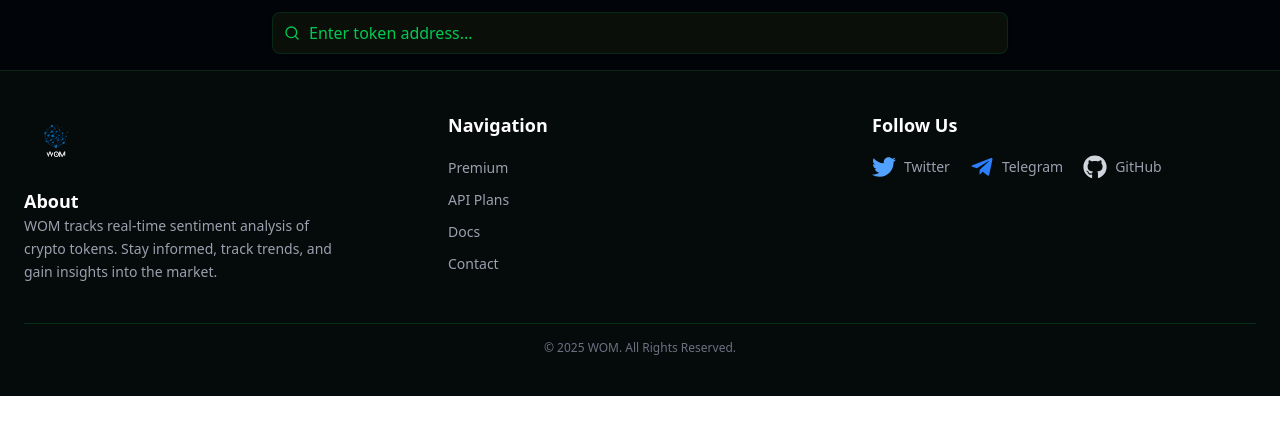
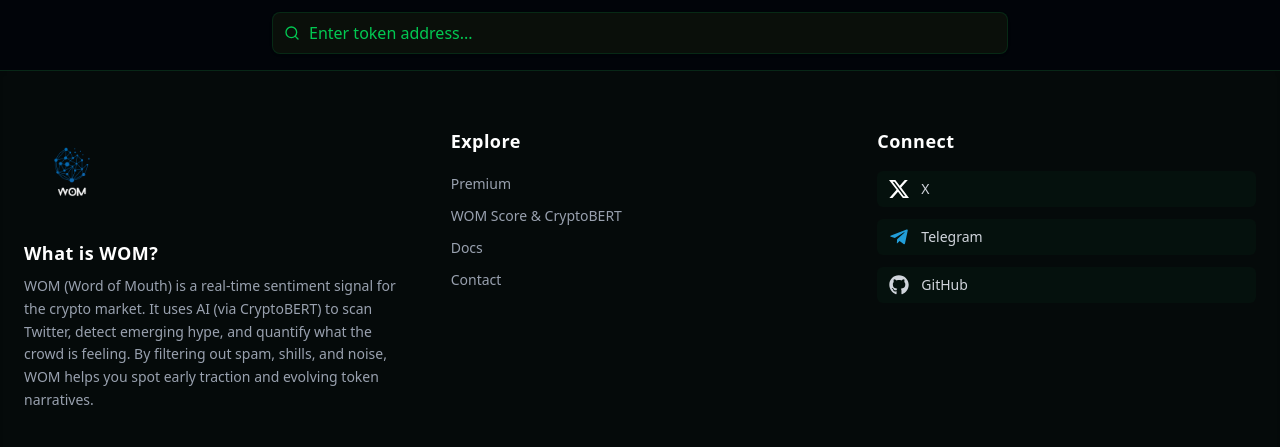
Before and after one commit to cruellacodes/wom-fe, a React (Vite) app: page / in a window 1280 px wide. Shown: the part 505-952 px from the top of the page. Before the commit the page ends 901 px from the top, so only its background shows below. Built offline with nearby package versions, Linux system fonts and the light colour scheme; no server answers.

Commit message:
updated footer

```diff
--- a/src/components/Footer.jsx
+++ b/src/components/Footer.jsx
@@ -1,31 +1,46 @@
 import React from "react";
-import { FaTwitter, FaTelegramPlane, FaGithub } from "react-icons/fa";
+import { FaTelegramPlane, FaGithub } from "react-icons/fa";
+import { SiX } from "react-icons/si";
 import Logo from "../assets/logo.png";
 
 const Footer = () => {
   return (
-    <footer className="relative bg-[#050A0A] text-gray-400 py-10 px-6 border-t border-green-900/40">
-      <div className="max-w-7xl mx-auto grid grid-cols-1 sm:grid-cols-3 gap-10 text-center sm:text-left">
+    <footer className="relative bg-[#050A0A] text-gray-400 px-6 pt-14 pb-10 border-t border-green-900/40 backdrop-blur-lg bg-opacity-90 shadow-inner">
+      <div className="max-w-7xl mx-auto grid grid-cols-1 md:grid-cols-3 gap-12 text-center md:text-left items-start">
 
-        {/* About Section */}
-        <div className="flex flex-col items-center sm:items-start">
-          <img src={Logo} alt="WOM Logo" className="w-16 h-16 mb-3 opacity-90 hover:opacity-100 transition duration-300" />
-          <h2 className="text-lg font-semibold text-white">About</h2>
-          <p className="text-sm max-w-xs leading-relaxed text-gray-400">
-            WOM tracks real-time sentiment analysis of crypto tokens.
-            Stay informed, track trends, and gain insights into the market.
+        {/* About WOM */}
+        <div className="flex flex-col items-center md:items-start">
+          <img
+            src={Logo}
+            alt="WOM Logo"
+            className="w-24 h-24 mb-4 opacity-95 hover:opacity-100 transition duration-300"
+          />
+          <h2 className="text-lg font-semibold text-white mb-2 tracking-wide">What is WOM?</h2>
+          <p className="text-sm leading-relaxed text-gray-400 max-w-sm">
+            WOM (Word of Mouth) is a real-time sentiment signal for the crypto market.
+            It uses AI (via CryptoBERT) to scan Twitter, detect emerging hype, and quantify what the crowd is feeling.
+            By filtering out spam, shills, and noise, WOM helps you spot early traction and evolving token narratives.
           </p>
         </div>
 
-        {/* Navigation Links */}
-        <div className="flex flex-col items-center sm:items-start">
-          <h3 className="text-lg font-semibold text-white mb-4">Navigation</h3>
+        {/* Explore Links */}
+        <div className="flex flex-col items-center md:items-start">
+          <h3 className="text-lg font-semibold text-white mb-4 tracking-wide">Explore</h3>
           <ul className="space-y-2">
-            {["Premium", "API Plans", "Docs", "Contact"].map((link, index) => (
-              <li key={index}>
-                <a href={`/${link.toLowerCase().replace(" ", "-")}`}
-                   className="text-sm text-gray-400 hover:text-green-400 transition duration-300 hover:tracking-wider">
-                  {link}
+            {[
+              { label: "Premium", path: "/premium" },
+              { label: "WOM Score & CryptoBERT", path: "https://github.com/YOUR_GITHUB_HANDLE/README.md" },
+              { label: "Docs", path: "/docs" },
+              { label: "Contact", path: "/contact" },
+            ].map(({ label, path }, i) => (
+              <li key={i}>
+                <a
+                  href={path}
+                  target={path.startsWith("http") ? "_blank" : "_self"}
+                  rel="noopener noreferrer"
+                  className="text-sm text-gray-400 hover:text-white transition duration-300"
+                >
+                  {label}
                 </a>
               </li>
             ))}
@@ -33,31 +48,49 @@
         </div>
 
         {/* Socials */}
-        <div className="flex flex-col items-center sm:items-start">
-          <h3 className="text-lg font-semibold text-white mb-4">Follow Us</h3>
-          <div className="flex gap-5">
+        <div className="flex flex-col items-center md:items-start">
+          <h3 className="text-lg font-semibold text-white mb-4 tracking-wide">Connect</h3>
+          <div className="flex flex-col space-y-3 w-full">
             {[
-              { icon: <FaTwitter className="w-6 h-6 text-blue-400" />, name: "Twitter", link: "https://twitter.com/YOUR_TWITTER_HANDLE" },
-              { icon: <FaTelegramPlane className="w-6 h-6 text-blue-500" />, name: "Telegram", link: "https://t.me/YOUR_TELEGRAM_HANDLE" },
-              { icon: <FaGithub className="w-6 h-6 text-gray-300" />, name: "GitHub", link: "https://github.com/YOUR_GITHUB_HANDLE" }
-            ].map((social, index) => (
+              {
+                name: "X",
+                icon: <SiX className="w-5 h-5 text-white" />,
+                link: "https://x.com/YOUR_HANDLE"
+              },
+              {
+                name: "Telegram",
+                icon: <FaTelegramPlane className="w-5 h-5 text-[#229ED9]" />,
+                link: "https://t.me/YOUR_HANDLE"
+              },
+              {
+                name: "GitHub",
+                icon: <FaGithub className="w-5 h-5 text-gray-300" />,
+                link: "https://github.com/YOUR_GITHUB_HANDLE"
+              }
+            ].map(({ name, icon, link }, i) => (
               <a
-                key={index}
-                href={social.link}
+                key={i}
+                href={link}
                 target="_blank"
                 rel="noopener noreferrer"
-                className="flex items-center gap-2 text-sm text-gray-400 hover:text-white transition duration-300 hover:scale-105"
+                className="group flex items-center gap-3 px-3 py-2 bg-green-900/10 rounded-md hover:bg-green-800/30 transition-all duration-200 hover:scale-[1.03]"
               >
-                {social.icon} {social.name}
+                {icon}
+                <span className="text-sm text-gray-300 group-hover:text-white">{name}</span>
               </a>
             ))}
           </div>
         </div>
       </div>
 
+      {/* Tagline */}
+      <div className="mt-12 text-center text-sm text-gray-500 italic tracking-wide">
+        AI that decodes degens so you don’t have to.
+      </div>
+
       {/* Copyright */}
-      <div className="mt-10 pt-4 text-center text-xs text-gray-500 border-t border-green-800/40">
-        © {new Date().getFullYear()} WOM. All Rights Reserved.
+      <div className="mt-4 pt-4 text-center text-xs text-gray-500 border-t border-green-800/30">
+        © {new Date().getFullYear()} WOM. All rights reserved.
       </div>
     </footer>
   );
```
